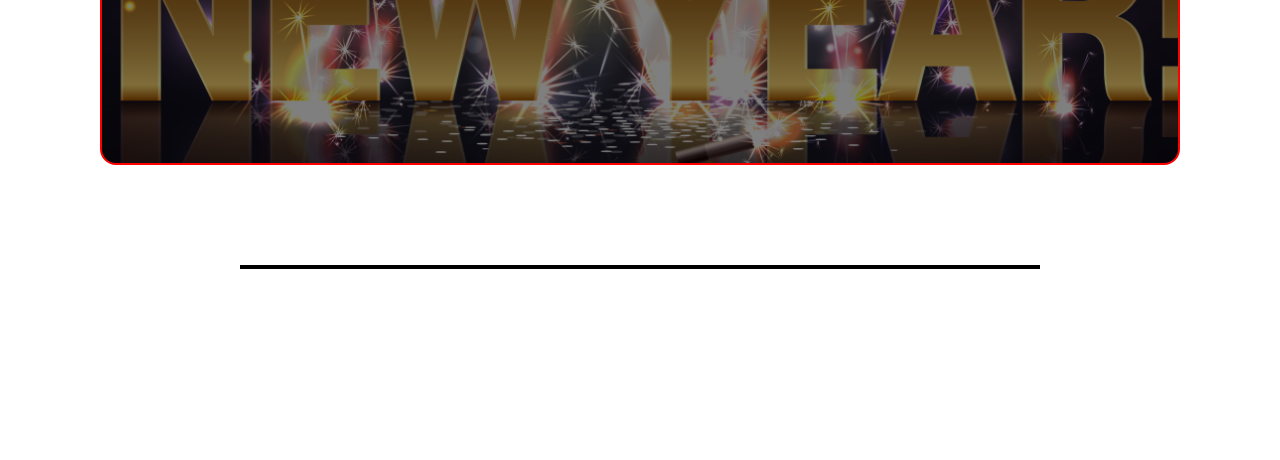
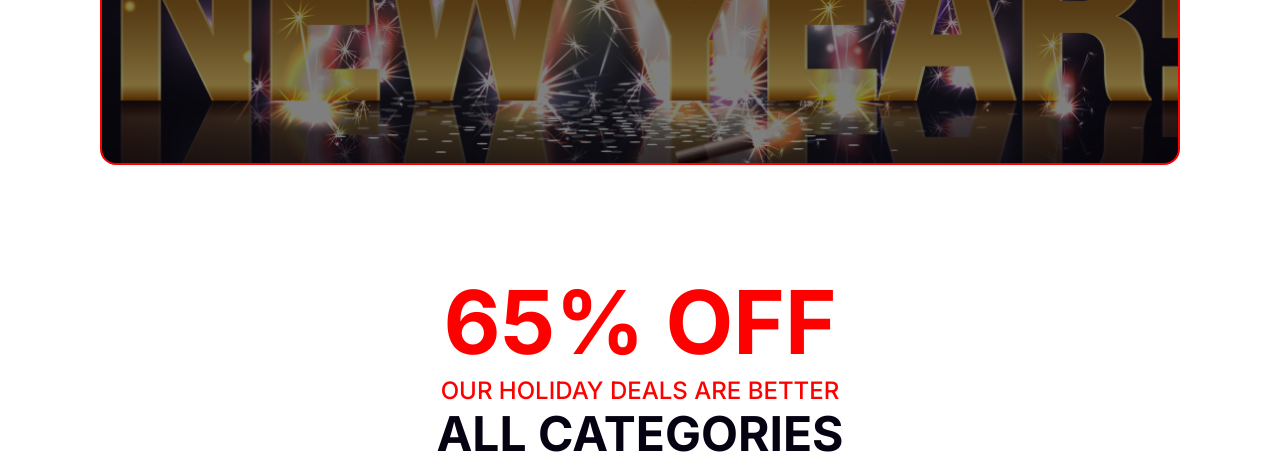
Before and after one commit to Abdulmazid24/simple-project-by-html-css, a plain HTML site: page index.html in a window 1280 px wide. Shown: the part 455-915 px from the top of the page. Before the commit the page ends 800 px from the top, so only its background shows below. Drawn offline with Linux system fonts and the light colour scheme.

Commit message:
new-year section done

```diff
--- a/index.html
+++ b/index.html
@@ -18,6 +18,14 @@
   <main>
     <!-65% section starts here- -->
       <section class="main-section1">
+        <div class="main-section1-container">
+          <h1>65% OFF</h1>
+          <p>OUR HOLIDAY DEALS ARE BETTER</p>
+          <h3>ALL CATEGORIES</h3>
+          <div class="new-year-img">
+            <img src="images/newyear.png" alt="">
+          </div>
+        </div>
 
       </section>
   </main>
--- a/style.css
+++ b/style.css
@@ -1,4 +1,5 @@
 @import url('https://fonts.googleapis.com/css2?family=Merriweather:ital,wght@0,300;0,400;0,700;0,900;1,300;1,400;1,700;1,900&display=swap');
+@import url('https://fonts.googleapis.com/css2?family=Inter:wght@100..900&display=swap');
 
 * {
   box-sizing: border-box;
@@ -7,6 +8,7 @@
 }
 body {
   font-family: 'Merriweather', serif;
+  font-family: 'Inter', sans-serif;
   margin-top: 20px;
   margin-left: 100px;
   margin-right: 100px;
@@ -47,8 +49,51 @@ body {
 /* 65% Section styles start here */
 .main-section1 {
   max-width: 800px;
-  max-height: 800px;
-  border: 2px solid black;
+  max-height: 805px;
+
   margin: 0 auto;
-  margin-top: 100px;
+  margin-top: 50px;
+  display: flex;
+  flex-direction: column;
+  justify-content: center;
+  align-items: center;
 }
+
+.main-section1-container {
+  text-align: center;
+  padding: 200px;
+}
+.main-section1-container h1 {
+  color: rgb(255, 0, 0);
+  font-family: Inter;
+  font-size: 88px;
+  font-weight: 700;
+  line-height: 107px;
+  letter-spacing: 0%;
+}
+.main-section1-container p {
+  color: rgb(255, 0, 0);
+  font-family: Inter;
+  font-size: 24px;
+  font-weight: 500;
+  line-height: 29px;
+  letter-spacing: 0%;
+}
+.main-section1-container h3 {
+  color: rgb(7, 2, 17);
+  font-family: Inter;
+  font-size: 48px;
+  font-weight: 700;
+  line-height: 58px;
+  letter-spacing: 0%;
+  text-align: center;
+}
+
+.newyear-img {
+  max-width: 802px;
+  max-height: 500px;
+  padding: 20px;
+}
+.newyear-img img {
+  width: full;
+}
```
Also changed, not shown: images/newyear.png (renamed from images/New Year Photo.png).
